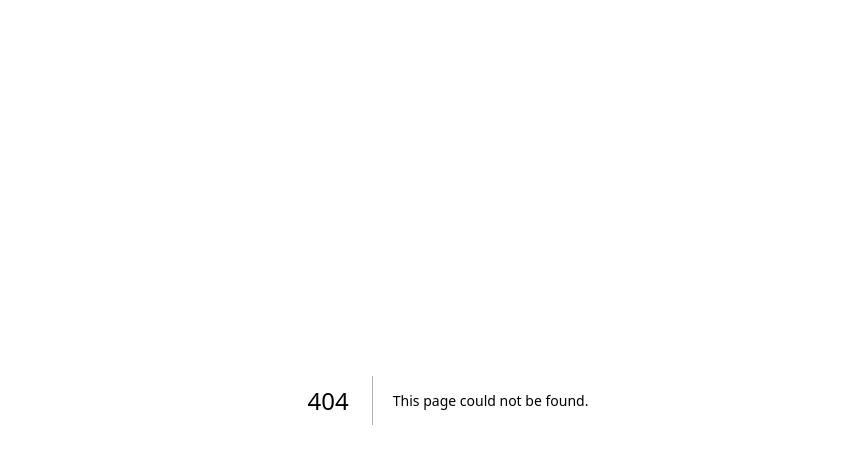
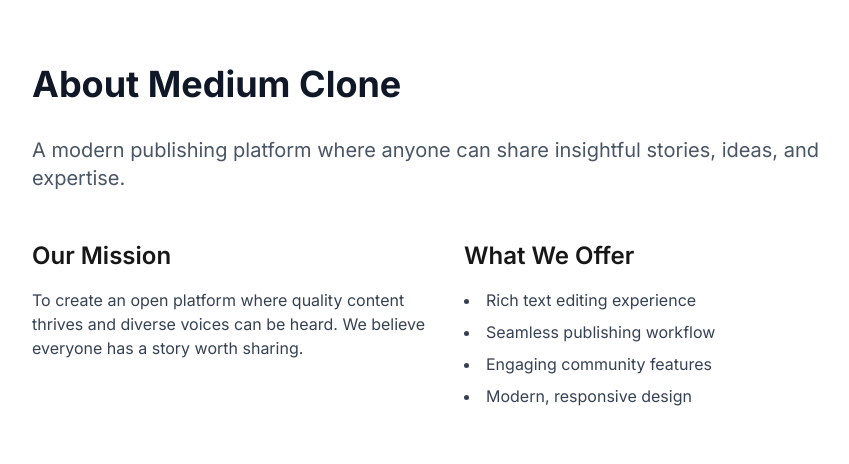
Before and after one commit to Bonifilda/CAPSTONE-2, a Next.js app: page /about in a window 1280 px wide. Before the commit this address had no page. Shown: the top 464 px of the page, without its empty margins (192-1041 px from the left). Built offline with nearby package versions, Linux system fonts and the light colour scheme.

Commit message:
feat: Build About page with mission and features sections

```diff
--- /dev/null
+++ b/src/app/about/page.tsx
@@ -0,0 +1,33 @@
+export default function About() {
+  return (
+    <div className="max-w-4xl mx-auto px-4 sm:px-6 lg:px-8 py-16">
+      <div className="prose prose-lg max-w-none">
+        <h1 className="text-4xl font-bold text-gray-900 mb-8">About Medium Clone</h1>
+
+        <p className="text-xl text-gray-600 mb-6">
+          A modern publishing platform where anyone can share insightful stories, ideas, and expertise.
+        </p>
+
+        <div className="grid md:grid-cols-2 gap-8 my-12">
+          <div>
+            <h2 className="text-2xl font-semibold mb-4">Our Mission</h2>
+            <p className="text-gray-700">
+              To create an open platform where quality content thrives and diverse voices can be heard.
+              We believe everyone has a story worth sharing.
+            </p>
+          </div>
+
+          <div>
+            <h2 className="text-2xl font-semibold mb-4">What We Offer</h2>
+            <ul className="text-gray-700 list-disc list-inside space-y-2">
+              <li>Rich text editing experience</li>
+              <li>Seamless publishing workflow</li>
+              <li>Engaging community features</li>
+              <li>Modern, responsive design</li>
+            </ul>
+          </div>
+        </div>
+      </div>
+    </div>
+  )
+}
```
